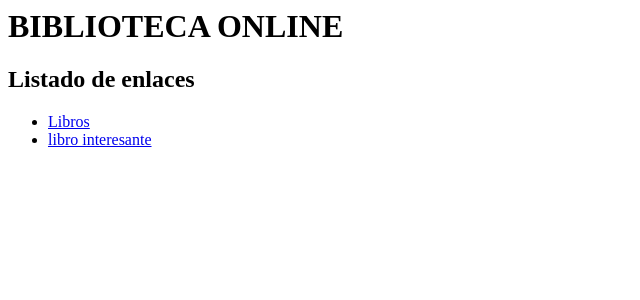
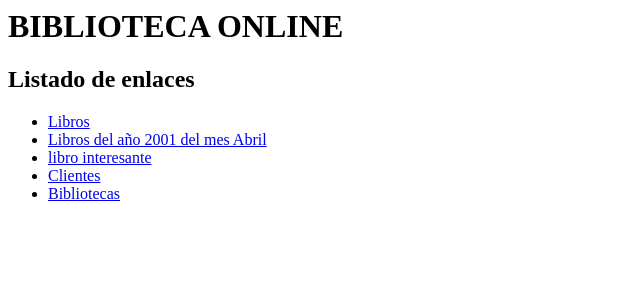
Before and after one commit to AlvaroRG70/EjemplosClase, a Django app: page / in a window 1280 px wide. Shown: the top 300 px of the page, without its empty margins (0-640 px from the left). Run offline with Django 3.2, Linux system fonts and the light colour scheme.

Commit message:
urls subidas

```diff
--- a/biblioteca/biblioteca/templates/index.html
+++ b/biblioteca/biblioteca/templates/index.html
@@ -5,8 +5,10 @@
         <h2>Listado de enlaces</h2>
         <ul>
             <li><a href="{% url 'lista_libros' %}">Libros</a></li>
+            <li><a href="{% url 'dame_libros_fecha' 2001 4%}">Libros del año 2001 del mes Abril</a></li>
             <li><a href="{% url 'dame_libro' id_libro=10 %}">libro interesante </a></li>
-
+            <li><a href="{% url 'lista_client' %}">Clientes</a></li>
+            <li><a href="{% url 'lista_biblio' %}">Bibliotecas</a></li>
         </ul>
 
     </body>
--- a/biblioteca/biblioteca/urls.py
+++ b/biblioteca/biblioteca/urls.py
@@ -4,5 +4,10 @@ from .import views
 urlpatterns = [
     path('',views.index,name="index"),
     path("libros/listar",views.listar_libros, name="lista_libros"),
-    path("libros/<int:id_libro>/", views.dame_libro, name="dame_libro")
+    path("libros/listar/<int:anyo_libro>/<int:mes_libro>", views.dame_libros_fecha, name="dame_libros_fecha"),
+    path("libros/<int:id_libro>/", views.dame_libro, name="dame_libro"),
+    path("clientes/listar", views.listar_clientes, name="lista_client"),
+    path("bibliotecas/listar", views.listar_biblioteca, name="lista_biblio"),
+    path("libros/listar/<str:idioma>/", views.dame_libros_idioma, name="dame_libros_idioma")
+
 ]
--- a/biblioteca/biblioteca/views.py
+++ b/biblioteca/biblioteca/views.py
@@ -1,5 +1,6 @@
 from django.shortcuts import render
-from biblioteca.models import Libro
+from biblioteca.models import Libro, Cliente, Biblioteca
+from django.db.models import Q
 
 # Create your views here.
 
@@ -10,10 +11,26 @@ def listar_libros(request):
     libros = Libro.objects.select_related("bliblioteca").prefetch_related("autores")
     return render(request, "libro/lista.html", {"libros_mostrar":libros})
 
+def dame_libros_fecha(request, anyo_libro, mes_libro):
+    libros = Libro.objects.select_related("bliblioteca").prefetch_related("autores")
+    libros = libros.filter(fecha_publicacion__year = anyo_libro, fecha_publicacion__month = mes_libro)
+    return render(request, "libro/lista.html", {"libros_mostrar":libros})
+
+def dame_libros_idioma(request, idioma):
+    libros = Libro.objects.select_related("bliblioteca").prefetch_related("autores")
+    libros = libros.filter(Q(idioma=idioma)|Q(idioma="ES")).order_by("fecha_publicacion")
+    return render(request, "libro/lista.html", {"libros_mostrar":libros})
+
 def dame_libro(request, id_libro):
     libro = Libro.objects.select_related("bliblioteca").prefetch_related("autores").get(id=id_libro)
     return render(request, "libro/libro.html",{"libro":libro})
 
+
+
 def listar_clientes(request):
-    clientes = Cliente.objets.all()
-    return render(request, "cliente/clientelist.html", {"cliente_mostrar":clientes})
+    clientes = Cliente.objects.all()
+    return render(request, "cliente/clientelist.html", {"clientes_mostrar":clientes})
+
+def listar_biblioteca(request):
+    bibliotecas = Biblioteca.objects.all()
+    return render(request, "biblioteca/bibliotecalist.html", {"biblioteca_mostrar":bibliotecas})
```
Also changed, not shown: biblioteca/biblioteca/templates/biblioteca/bibliotecalist.html (added, +23 -0 lines), biblioteca/biblioteca/templates/cliente/clientelist.html (+8 -6 lines), biblioteca/biblioteca/templates/libro/bibliotecalist.html/bibliotecalist.html (deleted, +0 -19 lines), biblioteca/biblioteca/templates/libro/lista.html (+9 -0 lines), biblioteca/db.sqlite3.
